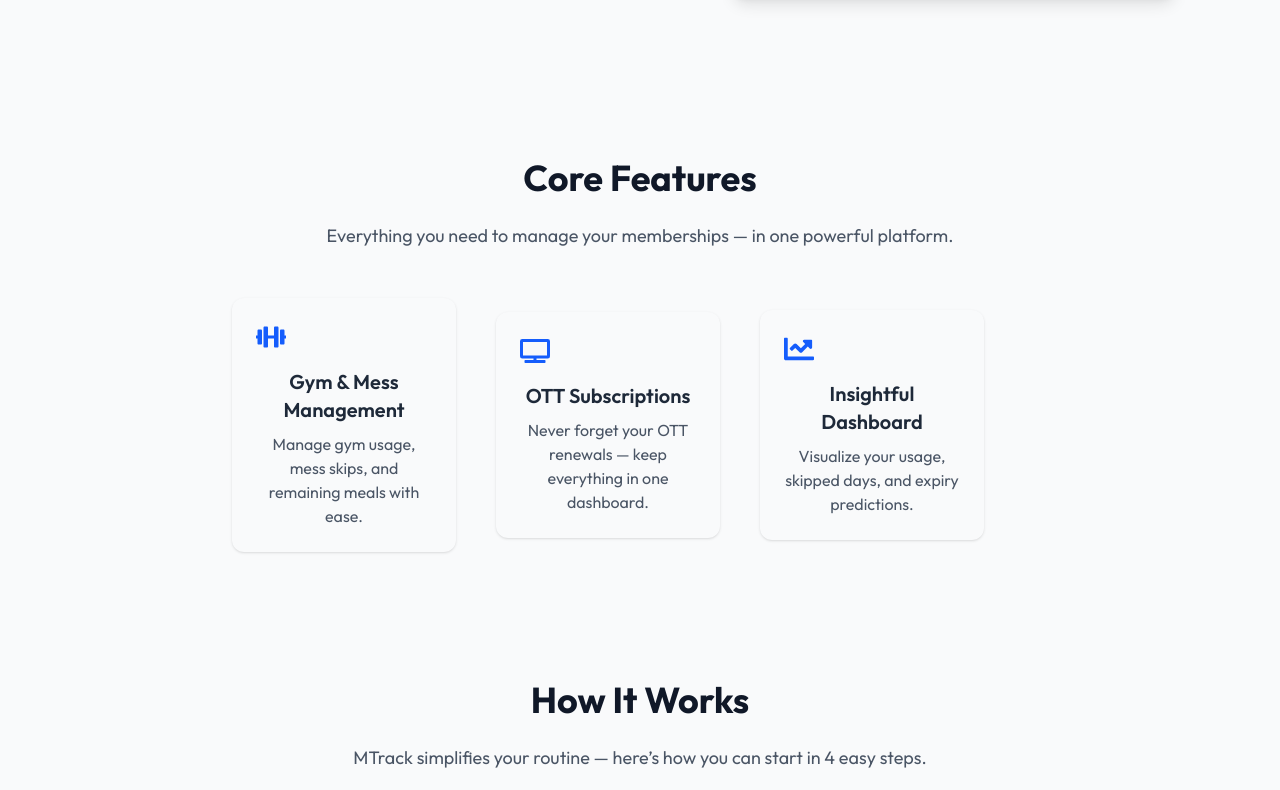
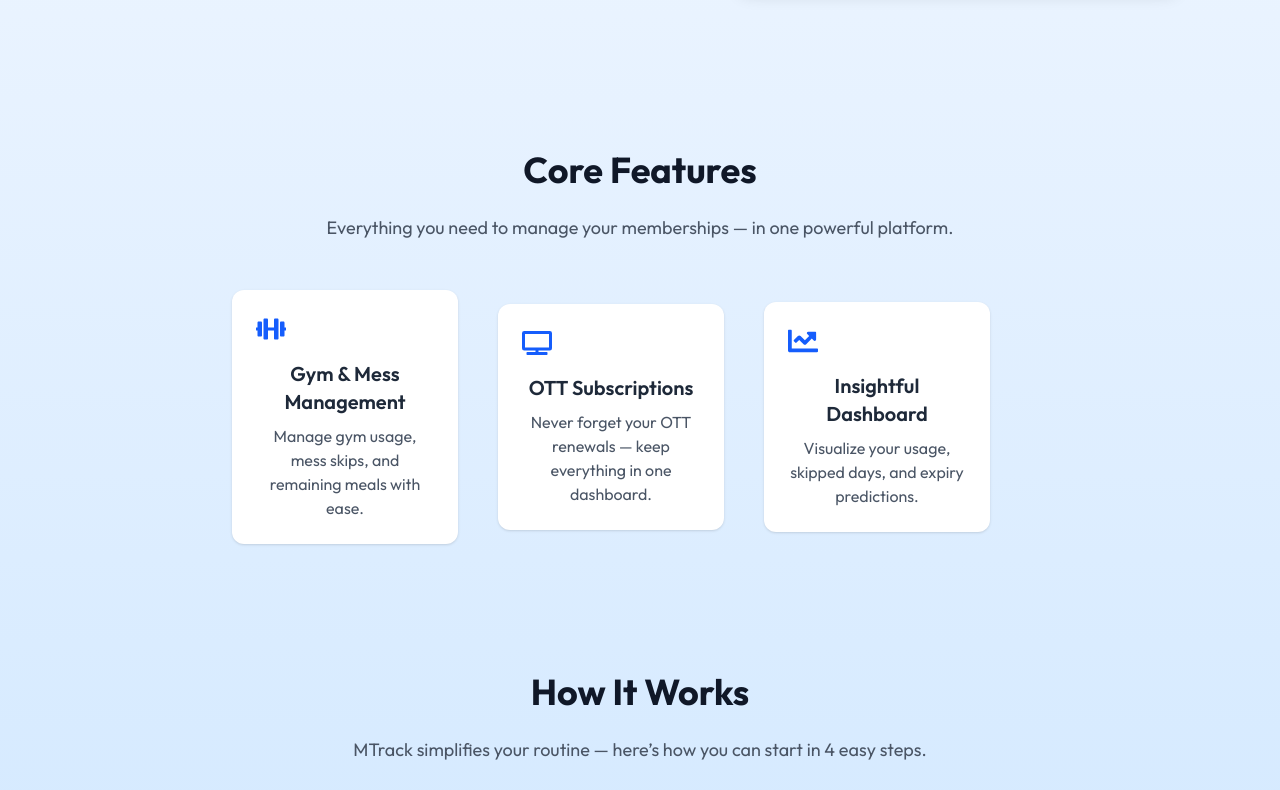
Before and after one commit to dileshwar-01/mTrack, a React (Vite) app in the folder frontend/: page / in a window 1280 px wide. Shown: the part 614-1404 px from the top of the page. Built offline with nearby package versions, Linux system fonts and the light colour scheme.

Commit message:
added linear gradient for background body

```diff
--- a/frontend/src/App.jsx
+++ b/frontend/src/App.jsx
@@ -9,7 +9,7 @@ import Login from './pages/Login'
 
 const App = () => {
   return (
-    <div className='mx-2  '>
+    <div className='  '>
       <Navbar/>
       <Routes>
         <Route path='/' element={<Home/>} />
--- a/frontend/src/components/FeatureSec.jsx
+++ b/frontend/src/components/FeatureSec.jsx
@@ -34,11 +34,11 @@ const Features = () => {
         </p>
 
         <div className="flex justify-center ">
-          <div className="grid grid-cols-1 place-items-center lg:pl-50  sm:grid-cols-2 md:grid-cols-2 lg:grid-cols-4 gap-10 justify-items-center">
+          <div className="grid grid-cols-1  place-items-center lg:pl-52  sm:grid-cols-2 md:grid-cols-2 lg:grid-cols-4 gap-10 justify-items-center">
           {features.map((feature, index) => (
             <div
               key={index}
-              className="bg-gray-50 p-6 rounded-xl shadow-sm hover:shadow-md transition"
+              className="bg-white p-6 rounded-xl shadow-sm hover:shadow-md transition"
             >
               <div className="mb-4">{feature.icon}</div>
               <h3 className="text-xl font-semibold mb-2 text-gray-800">{feature.title}</h3>
--- a/frontend/src/components/Navbar.jsx
+++ b/frontend/src/components/Navbar.jsx
@@ -8,7 +8,7 @@ const Navbar = () => {
   const [isOpen, setIsOpen] = useState(false); // State to manage mobile menu visibility
 
   return (
-    <div className='w-full bg-white mt-2 mx-auto flex justify-between items-center text-gray-900 px-4 py-2 md:px-8 lg:px-12'>
+    <div className='w-full bg-white flex justify-between items-center text-gray-900 py-2 px-4 md:px-8 lg:px-12'>
       {/* Logo */}
       <div>
         <Link to="/">
--- a/frontend/src/index.css
+++ b/frontend/src/index.css
@@ -2,7 +2,8 @@
 @import "tailwindcss";
 
 body{
-    background-color: #f9fafb;
+    /* background-color: #f9fafb; */
+   background: linear-gradient(to top, #cde6ff, #f8faff);
     font-family: Outfit;
 }
 
--- a/frontend/src/pages/About.jsx
+++ b/frontend/src/pages/About.jsx
@@ -2,7 +2,7 @@ import React from 'react'
 
 const About = () => {
   return (
-    <section id="about" className="bg-white py-16 px-6">
+    <section id="about" className="h-screen py-16 px-6 ">
       <div className="max-w-5xl mx-auto text-center">
         <h2 className="text-3xl md:text-4xl font-bold text-gray-900 mb-4">About mTrack .</h2>
         <p className="text-lg text-gray-600 mb-8">
--- a/frontend/src/pages/AddMembership.jsx
+++ b/frontend/src/pages/AddMembership.jsx
@@ -2,11 +2,11 @@ import React from 'react'
 
 const AddMembership = () => {
   return (
-    <div className="px-4  mt-10 flex flex-col items-center justify-center bg-gray-50">
+    <div className="px-4 h-screen -mt-14 flex flex-col items-center justify-center">
       <h2 className="text-3xl font-bold mb-6 text-center">
           Add Your Membership Plan
         </h2>
-      <div className="w-full max-w-md pt-8 bg-white p-2 rounded-lg shadow-md">
+      <div className="w-full max-w-md  bg-white p-8 rounded-lg shadow-md">
 
         <form className="flex flex-col gap-4">
           <input
--- a/frontend/src/pages/Dashboard.jsx
+++ b/frontend/src/pages/Dashboard.jsx
@@ -84,7 +84,7 @@ const Dashboard = () => {
   };
 
   return (
-    <div className="p-6 min-h-screen bg-gray-50">
+    <div className="p-6 min-h-screen ">
       <h2 className="text-3xl font-bold mb-6 text-center">Your Memberships</h2>
 
 
@@ -99,7 +99,7 @@ const Dashboard = () => {
         return (
           <div
             key={membership.id}
-            className="bg-white p-5 rounded-lg shadow border relative"
+            className="bg-white p-5 rounded-lg shadow shadow-blue-200 border-gray-300 border relative"
           >
             <div className="flex justify-between items-center mb-2">
               <h3 className="text-lg font-semibold">{membership.name}</h3>
```
